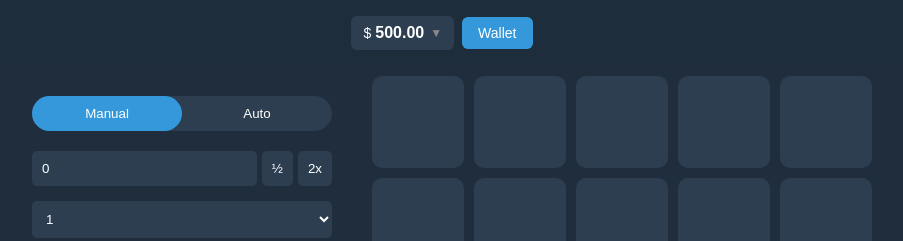
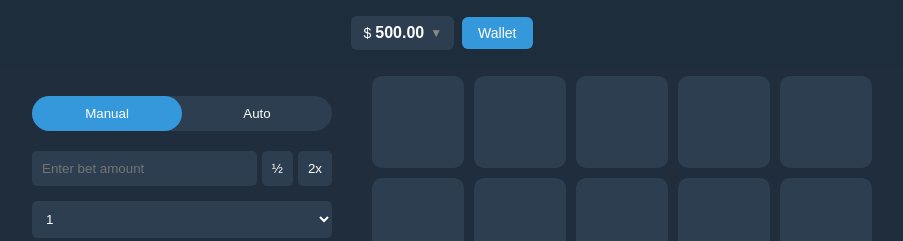
Before and after one commit to Fwiy27/mines, a React (Vite) app: page / in a window 1280 px wide. Shown: the top 241 px of the page, without its empty margins (198-1101 px from the left). Built offline with nearby package versions, Linux system fonts and the light colour scheme.

Commit message:
optimized

```diff
--- a/src/App.tsx
+++ b/src/App.tsx
@@ -22,10 +22,11 @@ function nCr(n: number, r: number): number {
 }
 
 const App: React.FC = () => {
-  const [amount, setAmount] = useState<number>(0);
+  const [amount, setAmount] = useState<string>('');
   const [mines, setMines] = useState<number>(1);
   const [balance, setBalance] = useState<number>(500);
   const [isPlaying, setIsPlaying] = useState<boolean>(false);
+  const [revealedCount, setRevealedCount] = useState<number>(0);
   const [revealedTiles, setRevealedTiles] = useState<boolean[][]>(
     Array(5).fill(null).map(() => Array(5).fill(false))
   );
@@ -34,15 +35,24 @@ const App: React.FC = () => {
   const [showAllTiles, setShowAllTiles] = useState<boolean>(false);
 
   const handleAmountChange = (e: React.ChangeEvent<HTMLInputElement>) => {
-    setAmount(Number(e.target.value));
+    const value = e.target.value;
+    if (value === '' || /^\d*\.?\d*$/.test(value)) {
+      setAmount(value);
+    }
   };
 
   const halveBet = () => {
-    setAmount(prevAmount => Math.max(prevAmount / 2, 0));
+    setAmount(prev => {
+      const num = Number(prev) / 2;
+      return num > 0 ? num.toString() : '0';
+    });
   };
 
   const doubleBet = () => {
-    setAmount(prevAmount => Math.min(prevAmount * 2, balance));
+    setAmount(prev => {
+      const num = Math.min(Number(prev) * 2, balance);
+      return num.toString();
+    });
   };
 
   const handleMinesChange = (e: React.ChangeEvent<HTMLSelectElement>) => {
@@ -50,11 +60,13 @@ const App: React.FC = () => {
   };
 
   const play = () => {
-    if (amount > 0 && amount <= balance) {
+    const numAmount = Number(amount);
+    if (numAmount > 0 && numAmount <= balance) {
       setIsPlaying(true);
-      setBalance(prevBalance => prevBalance - amount);
+      setBalance(prevBalance => prevBalance - numAmount);
       setMinePositions(generateMinePositions());
       setRevealedTiles(Array(5).fill(null).map(() => Array(5).fill(false)));
+      setRevealedCount(0);
       setCurrentWinnings(0);
       setShowAllTiles(false);
     }
@@ -91,13 +103,15 @@ const App: React.FC = () => {
         r.map((cell, j) => (i === row && j === col ? true : cell))
       );
       setRevealedTiles(newRevealedTiles);
+      const newRevealedCount = newRevealedTiles.flat().filter(Boolean).length;
+      setRevealedCount(newRevealedCount);
       setCurrentWinnings(calculateWinnings(newRevealedTiles));
     }
   };
 
   const calculateWinnings = (revealed: boolean[][]): number => {
     const revealedCount = revealed.flat().filter(Boolean).length;
-    return amount * calculateMultiplier(mines, revealedCount);
+    return Number(amount) * calculateMultiplier(mines, revealedCount);
   };
 
   return (
@@ -114,6 +128,7 @@ const App: React.FC = () => {
           play={isPlaying ? cashout : play}
           isPlaying={isPlaying}
           currentWinnings={currentWinnings}
+          revealedCount={revealedCount}
         />
         <div className="grid">
           <Grid
--- a/src/BettingInterface.tsx
+++ b/src/BettingInterface.tsx
@@ -2,7 +2,7 @@ import React from 'react';
 import './BettingInterface.css'
 
 interface BettingInterfaceProps {
-  amount: number;
+  amount: string;
   handleAmountChange: (e: React.ChangeEvent<HTMLInputElement>) => void;
   halveBet: () => void;
   doubleBet: () => void;
@@ -11,6 +11,7 @@ interface BettingInterfaceProps {
   play: () => void;
   isPlaying: boolean;
   currentWinnings: number;
+  revealedCount: number;  // Add this line if it's not already there
 }
 
 function calculateMultiplier(mines: number, clicked: number): number {
@@ -30,10 +31,9 @@ function nCr(n: number, r: number): number {
   return numerator / denominator;
 }
 
-function calculateNextProfit(currentWinnings: number, initialBet: number, minesCount: number): number {
-  if (currentWinnings <= 0 || initialBet <= 0) return 0;
-  const revealedTiles = Math.round(Math.log(currentWinnings / initialBet) / Math.log(calculateMultiplier(minesCount, 1)));
-  return initialBet * calculateMultiplier(minesCount, revealedTiles + 1);
+function calculateNextProfit(currentWinnings: number, initialBet: number, minesCount: number, revealedCount: number): number {
+  if (revealedCount >= 25 - minesCount) return currentWinnings;
+  return initialBet * calculateMultiplier(minesCount, revealedCount + 1);
 }
 
 const BettingInterface: React.FC<BettingInterfaceProps> = ({
@@ -46,7 +46,9 @@ const BettingInterface: React.FC<BettingInterfaceProps> = ({
   play,
   isPlaying,
   currentWinnings,
+  revealedCount,  // Add this line
 }) => {
+  // ... rest of the component
   return (
     <div className="betting-interface">
       <div className="mode-toggle">
@@ -54,7 +56,13 @@ const BettingInterface: React.FC<BettingInterfaceProps> = ({
         <button>Auto</button>
       </div>
       <div className="amount-input">
-        <input type="number" value={amount} onChange={handleAmountChange} disabled={isPlaying} />
+        <input
+          type="text"
+          value={amount}
+          onChange={handleAmountChange}
+          disabled={isPlaying}
+          placeholder="Enter bet amount"
+        />
         <button onClick={halveBet} disabled={isPlaying}>½</button>
         <button onClick={doubleBet} disabled={isPlaying}>2x</button>
       </div>
@@ -68,8 +76,11 @@ const BettingInterface: React.FC<BettingInterfaceProps> = ({
       </button>
       {isPlaying && (
         <div className="winnings-info">
-          <p>Profit on Next Tile: ${(calculateNextProfit(currentWinnings, amount, mines) - currentWinnings).toFixed(2)}</p>
-          <p>Total Profit: ${(currentWinnings - amount).toFixed(2)}</p>
+          <p>Profit on Next Tile: ${(() => {
+            const nextProfit = calculateNextProfit(currentWinnings, Number(amount) || 0, mines, revealedCount);
+            return (nextProfit - currentWinnings).toFixed(2);
+          })()}</p>
+          <p>Total Profit: ${(currentWinnings - (Number(amount) || 0)).toFixed(2)}</p>
         </div>
       )}
     </div>
```
